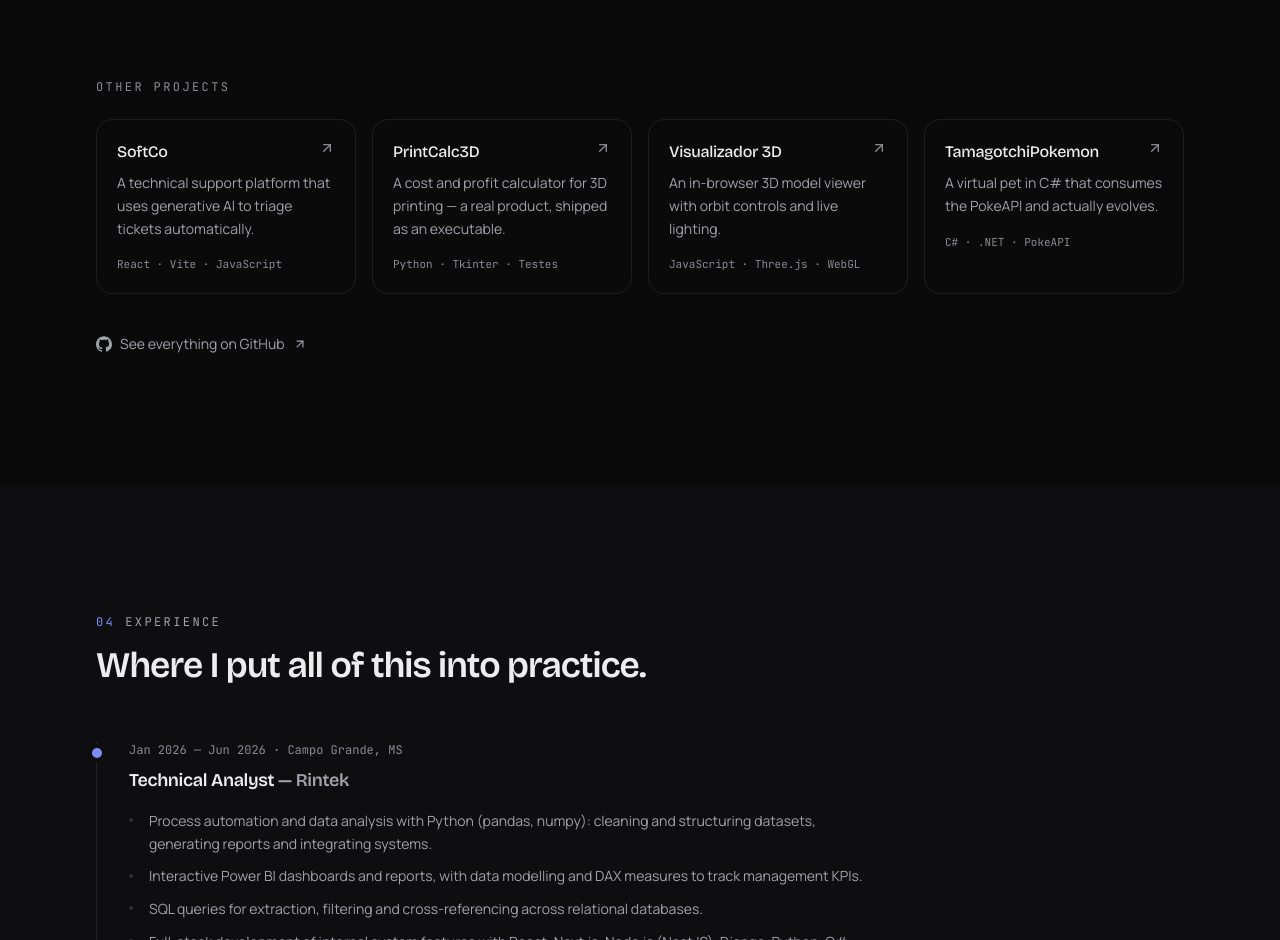
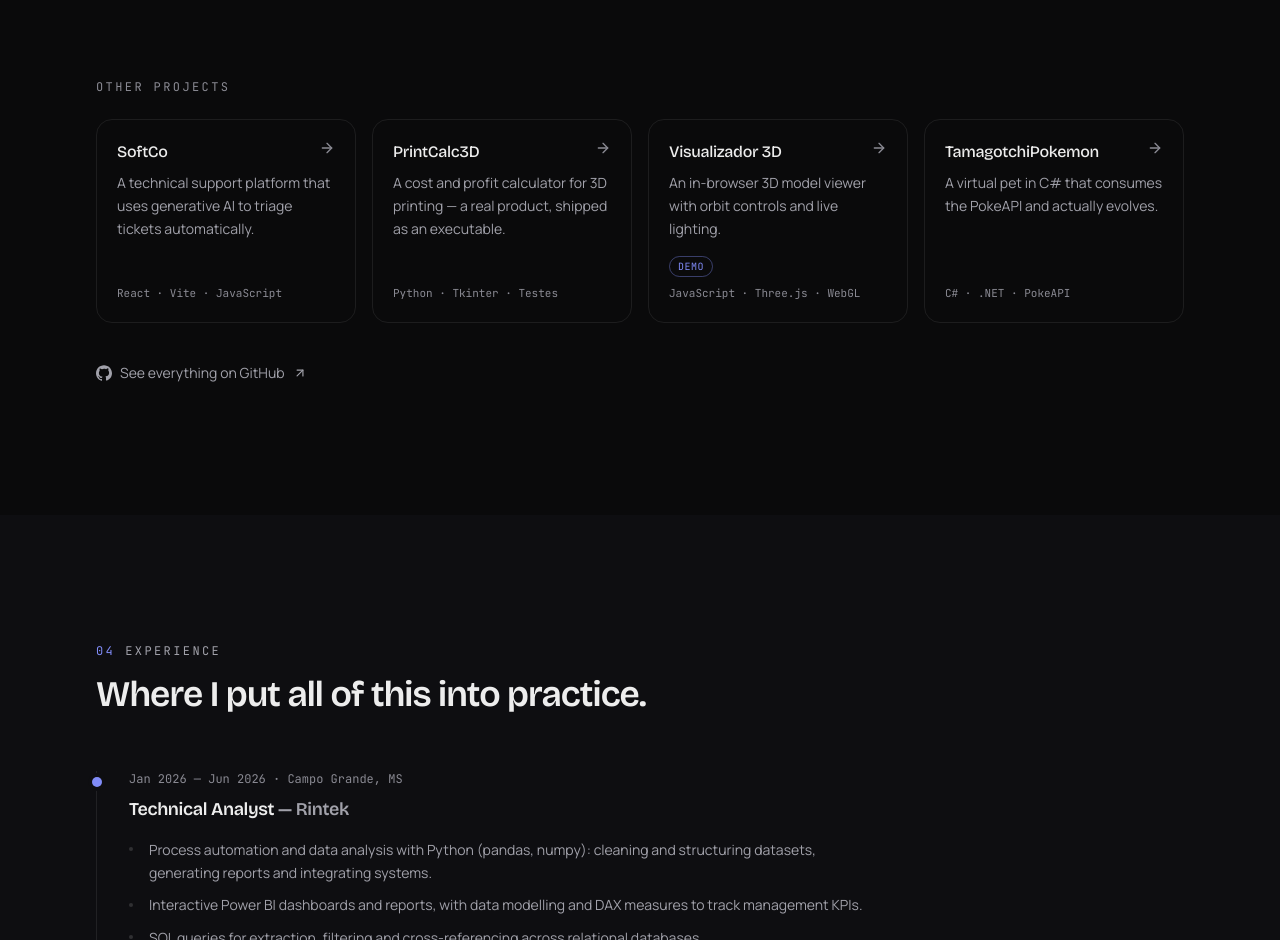
Before and after one commit to AdriYNishimoto/AdriYNishi-Portfolio, a Next.js app: page /en in a window 1280 px wide. Shown: the part 3683-4623 px from the top of the page. Built offline with nearby package versions, Linux system fonts and the light colour scheme; no server answers.

Commit message:
feat: link live demo for the 3D viewer and route supporting cards to their case studies

```diff
--- a/src/components/sections/projects.tsx
+++ b/src/components/sections/projects.tsx
@@ -119,23 +119,28 @@ export async function Projects() {
         <Stagger className="mt-6 grid gap-4 sm:grid-cols-2 lg:grid-cols-4">
           {supportingProjects.map((project) => (
             <StaggerItem key={project.slug} className="h-full">
-              <a
-                href={project.repo}
-                target="_blank"
-                rel="noreferrer noopener"
+              <Link
+                href={`/projects/${project.slug}`}
                 className="group flex h-full flex-col rounded-lg border border-border p-5 transition-colors hover:border-border-strong hover:bg-surface"
               >
                 <div className="flex items-start justify-between gap-3">
                   <h4 className="font-medium text-foreground">{project.name}</h4>
-                  <ArrowUpRight className="size-4 shrink-0 text-subtle transition-colors group-hover:text-accent" />
+                  <ArrowRight className="size-4 shrink-0 text-subtle transition-all group-hover:translate-x-0.5 group-hover:text-accent" />
                 </div>
                 <p className="mt-2 text-sm leading-relaxed text-muted">
                   {pick(project.tagline, locale)}
                 </p>
-                <p className="mt-4 font-mono text-[11px] text-subtle">
-                  {project.stack.slice(0, 3).join(" · ")}
-                </p>
-              </a>
+                <div className="mt-auto flex flex-wrap items-center gap-2 pt-4">
+                  {project.demo && (
+                    <span className="rounded-full border border-accent/40 px-2 py-0.5 font-mono text-[10px] uppercase tracking-wider text-accent">
+                      {t("viewDemo")}
+                    </span>
+                  )}
+                  <span className="font-mono text-[11px] text-subtle">
+                    {project.stack.slice(0, 3).join(" · ")}
+                  </span>
+                </div>
+              </Link>
             </StaggerItem>
           ))}
         </Stagger>
--- a/src/content/projects.ts
+++ b/src/content/projects.ts
@@ -181,6 +181,7 @@ export const projects: Project[] = [
     team: false,
     stack: ["JavaScript", "Three.js", "WebGL"],
     repo: "https://github.com/AdriYNishimoto/projeto_interacao3D",
+    demo: "https://adriynishimoto.github.io/projeto_interacao3D/",
     tagline: {
       pt: "Visualizador de modelos 3D no navegador, com órbita e controle de iluminação.",
       en: "An in-browser 3D model viewer with orbit controls and live lighting.",
```
